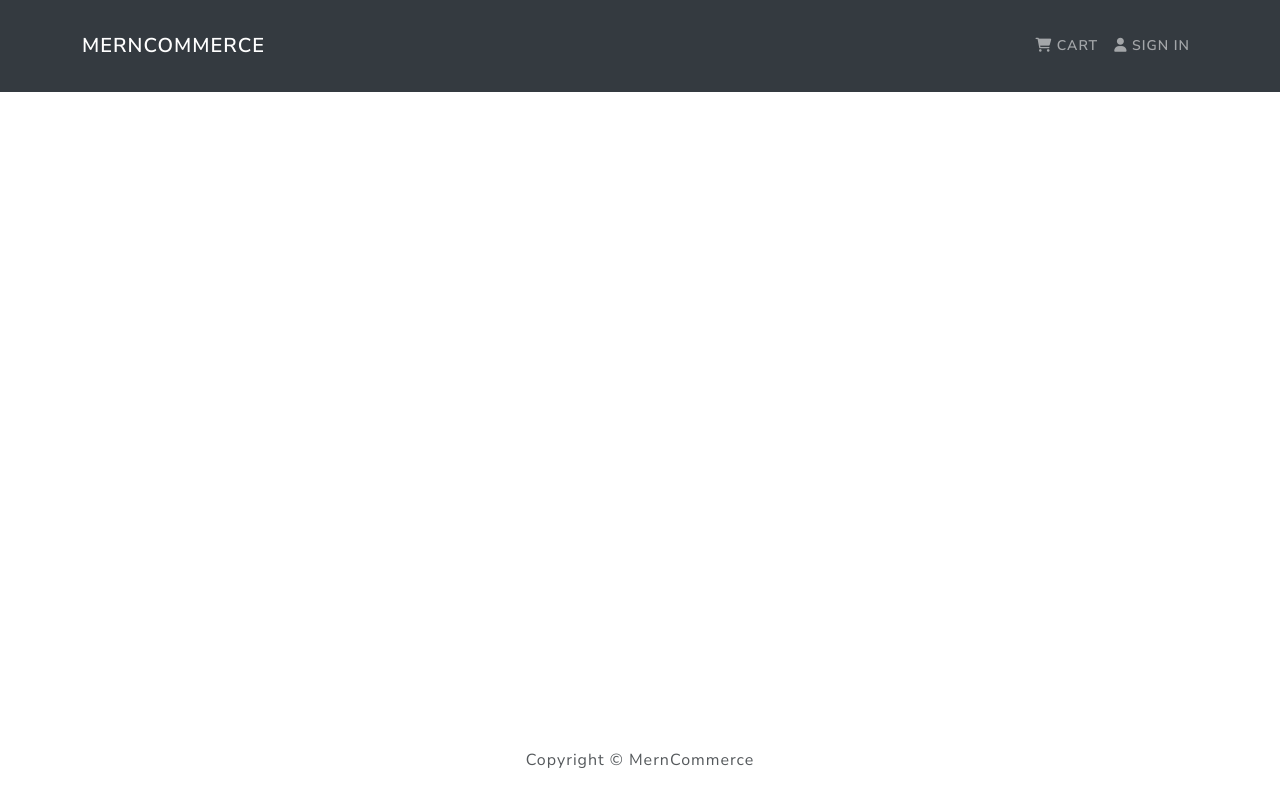
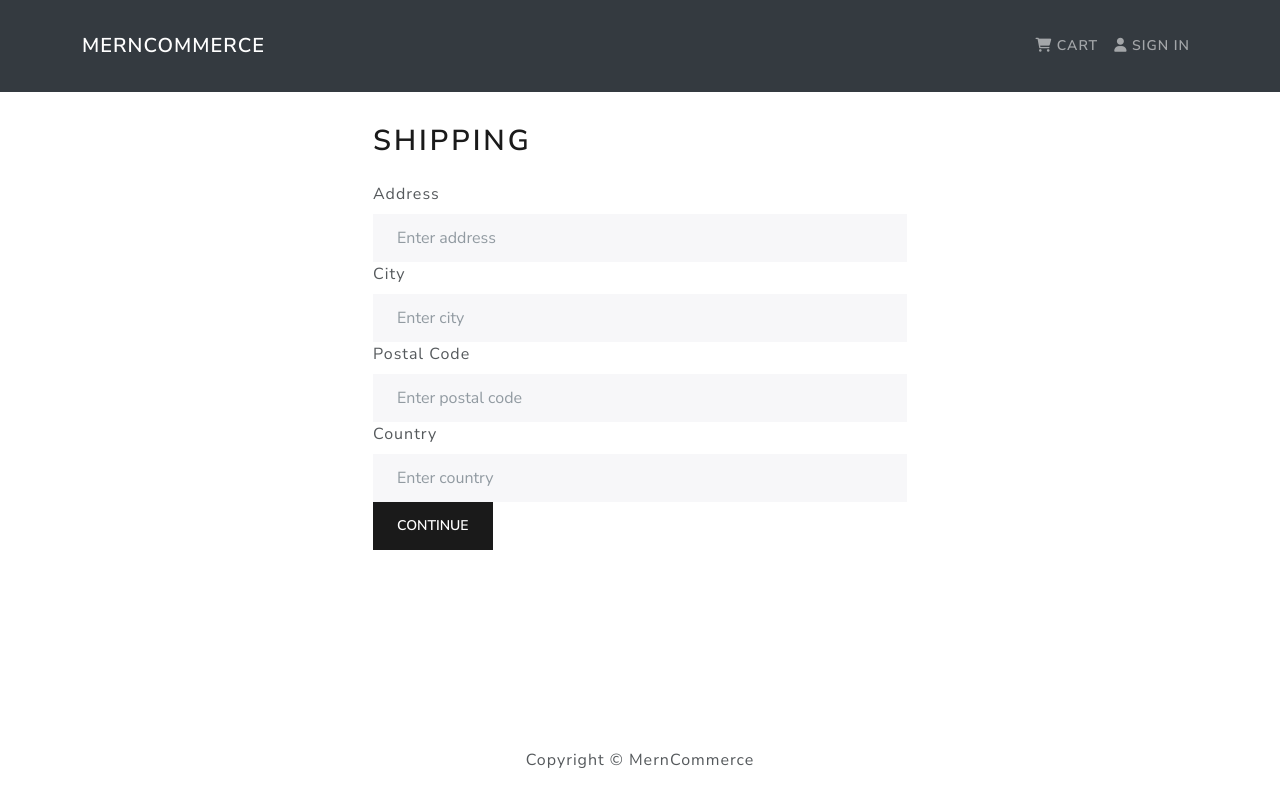
Before and after one commit to NewsonThokchom/MernEcommerce, a React (Create React App) app in the folder frontend/: page /shipping in a window 1280 px wide. Built offline with nearby package versions, Linux system fonts and the light colour scheme.

Commit message:
Shipping Address and Save Address

```diff
--- a/frontend/src/App.js
+++ b/frontend/src/App.js
@@ -9,6 +9,7 @@
 import LoginScreen from './screens/LoginScreen';
 import RegisterScreen from './screens/RegisterScreen';
 import ProfileScreen from './screens/ProfileScreen';
+import ShippingScreen from './screens/ShippingScreen';
 
 const App = () => {
   return (
@@ -32,6 +33,7 @@
             <Route path="/login" element={<LoginScreen />} />
             <Route path="/register" element={<RegisterScreen />} />
             <Route path="/profile" element={<ProfileScreen />} />
+            <Route path="/shipping" element={<ShippingScreen />} />
 
           </Routes>
           {/* <HomeScreen /> */}
--- a/frontend/src/actions/cartActions.js
+++ b/frontend/src/actions/cartActions.js
@@ -28,3 +28,12 @@
 
     localStorage.setItem('cartItems', JSON.stringify(getState().cart.cartItems))
 }
+
+export const saveShippingAddress = (data) => (dispatch) => {
+    dispatch({
+        type: 'CART_SAVE_SHIPPING_ADDRESS',
+        payload: data,
+    })
+
+    localStorage.setItem('shippingAddress', JSON.stringify(data))
+}
--- a/frontend/src/components/Header.js
+++ b/frontend/src/components/Header.js
@@ -3,16 +3,17 @@
 import { LinkContainer } from 'react-router-bootstrap'
 import { Navbar, Nav, Container, NavDropdown } from 'react-bootstrap'
 import { logout } from '../actions/userActions.js'
-
+import { useNavigate } from 'react-router-dom'
 
 const Header = () => {
     const dispatch = useDispatch()
-
+    const navigate = useNavigate()
     const userLogin = useSelector(state => state.userLogin)
     const { userInfo } = userLogin
 
     const logoutHandler = () => {
         dispatch(logout())
+        navigate('/login')
     }
 
     return (
--- a/frontend/src/constants/cartConstants.js
+++ b/frontend/src/constants/cartConstants.js
@@ -1,2 +1,4 @@
 export const CART_ADD_ITEM = 'CART_ADD_ITEM'
 export const CART_REMOVE_ITEM = 'CART_REMOVE_ITEM'
+
+export const CART_SAVE_SHIPPING_ADDRESS = 'CART_SAVE_SHIPPING_ADDRESS'
--- a/frontend/src/reducers/cartReducers.js
+++ b/frontend/src/reducers/cartReducers.js
@@ -1,6 +1,6 @@
-import { CART_ADD_ITEM, CART_REMOVE_ITEM } from '../constants/cartConstants'
+import { CART_ADD_ITEM, CART_REMOVE_ITEM, CART_SAVE_SHIPPING_ADDRESS } from '../constants/cartConstants'
 
-export const cartReducer = (state = { cartItems: [] }, action) => {
+export const cartReducer = (state = { cartItems: [], shippingAddress: {} }, action) => {
 
     switch (action.type) {
         case CART_ADD_ITEM:
@@ -23,6 +23,12 @@
                 ...state,
                 cartItems: state.cartItems.filter(x => x.product !== action.payload)
             }
+
+        case CART_SAVE_SHIPPING_ADDRESS:
+            return {
+                ...state,
+                shippingAddress: action.payload,
+            }
         default:
             return state
 
--- a/frontend/src/screens/CartScreen.js
+++ b/frontend/src/screens/CartScreen.js
@@ -34,10 +34,10 @@
         dispatch(removeFromCart(id))
     }
 
+
     const checkoutHandler = () => {
-        console.log('Checkout')
+        // history.push('/login?redirect=shipping')
         navigate('/login?redirect=shipping')
-
     }
 
     return <Row>
@@ -108,7 +108,7 @@
             <Card>
                 <ListGroup variant="flush">
                     <ListGroup.Item>
-                        <h2>Sub Total ({cartItems.reduce((acc, item) => acc + item.qty, 0)}) items</h2>
+                        <h2>Sub Total ({cartItems.reduce((acc, item) => parseFloat(acc) + parseFloat(item.qty), 0)}) items</h2>
 
                         ${cartItems.reduce((acc, item) => acc + item.qty * item.price, 0).toFixed(2)}
                     </ListGroup.Item>
--- a/frontend/src/screens/LoginScreen.js
+++ b/frontend/src/screens/LoginScreen.js
@@ -2,7 +2,7 @@
 import React, { useEffect, useState } from 'react'
 import { Col, Form, Row, Button } from 'react-bootstrap'
 import { useDispatch, useSelector } from 'react-redux'
-import { Link, useLocation, useNavigate } from 'react-router-dom'
+import { Link, useNavigate, useSearchParams } from 'react-router-dom'
 import FormContainer from '../components/FormContainer'
 import Message from '../components/Message'
 import { login } from '../actions/userActions.js'
@@ -19,21 +19,17 @@
     const { loading, error, userInfo } = userLogin
 
     // const redirect = location.search ? location.search.split('=')[1] : '/'
-    // console.log(redirect)
-
-    let redirect = useLocation()
-
+    const [searchParams] = useSearchParams() //useSearcgParams to get query string in react router dom v6
+    let redirect = searchParams.get('redirect')
     // const [redirect] = useSearchParams();
-    redirect = redirect.search ? redirect.pathname : '/'
-
     let navigate = useNavigate();
 
 
     useEffect(() => {
         if (userInfo) {
-            navigate(redirect)
-            // navigate('/')
-            console.log(redirect)
+            // console.log(redirect)
+            redirect ? navigate(`/${redirect}`) : navigate('/')
+            // navigate(`/${redirect}`)
         }
     }, [navigate, userInfo, redirect])
 
@@ -72,12 +68,13 @@
 
             <Row className='py-3'>
                 <Col>New Customer?{' '}
-                    {/* <Link to={redirect ? `/register?redirect=${redirect}` : '/register'}> */}
+                    {/* <Link to={redirect ? `/ register ? redirect = ${ redirect }` : '/register'}> */}
                     {/* <Link to={'/register'}> */}
-                    {/* <Link to={redirect ? `/register?redirect=${redirect}` : '/register'}> */}
+                    {/* <Link to={redirect ? `/ register ? redirect = ${ redirect }` : '/register'}> */}
                     {/* Register
                     </Link> */}
 
+                    {/* <Link to={redirect ? `/register ? redirect = ${redirect}` : '/register'}> */}
                     <Link to={redirect ? `/register?redirect=${redirect}` : '/register'}>
                         Register
                     </Link>
--- a/frontend/src/screens/RegisterScreen.js
+++ b/frontend/src/screens/RegisterScreen.js
@@ -1,7 +1,7 @@
 import React, { useEffect, useState } from 'react'
 import { Form, Button, Row, Col } from 'react-bootstrap'
 import { useDispatch, useSelector } from 'react-redux'
-import { Link, useLocation, useNavigate } from 'react-router-dom'
+import { Link, useNavigate, useSearchParams } from 'react-router-dom'
 import { register } from '../actions/userActions.js'
 import FormContainer from '../components/FormContainer'
 import Loader from '../components/Loader'
@@ -21,8 +21,12 @@
     const userRegister = useSelector((state) => state.userRegister)
     const { loading, error, userInfo } = userRegister
 
-    let redirect = useLocation()
-    redirect = redirect.search ? redirect.pathname : '/'
+    // let redirect = useLocation()
+    // redirect = redirect.search ? redirect.pathname : '/'
+
+    // const redirect = location.search ? location.search.split('=')[1] : '/'
+    const [searchParams] = useSearchParams() //useSearcgParams to get query string in react router dom v6
+    let redirect = searchParams.get('redirect')
 
     // str.split("_").pop() //remove character from a string
 
--- /dev/null
+++ b/frontend/src/screens/ShippingScreen.js
@@ -0,0 +1,80 @@
+import React, { useState } from 'react'
+import { useNavigate } from 'react-router-dom'
+import { useDispatch, useSelector, } from 'react-redux'
+import { Form, Button } from 'react-bootstrap'
+import FormContainer from '../components/FormContainer'
+import { saveShippingAddress } from '../actions/cartActions'
+
+const ShippingScreen = () => {
+
+    const cart = useSelector((state) => state.cart)
+    const { shippingAddress } = cart
+
+    const [address, setAddress] = useState(shippingAddress.address)
+    const [city, setCity] = useState(shippingAddress.city)
+    const [postalCode, setPostalCode] = useState(shippingAddress.postalCode)
+    const [country, setCountry] = useState(shippingAddress.country)
+
+    const dispatch = useDispatch()
+    const navigate = useNavigate()
+
+    const submitHandler = (e) => {
+        e.preventDefault()
+        dispatch(saveShippingAddress({ address, city, postalCode, country }))
+
+        navigate('/payment')
+    }
+
+    return (
+        <FormContainer>
+            <h1>Shipping</h1>
+
+            <Form onSubmit={submitHandler}>
+
+                <Form.Group controlId='address'>
+                    <Form.Label>Address</Form.Label>
+                    <Form.Control
+                        type='text'
+                        placeholder='Enter address'
+                        required
+                        onChange={(e) => setAddress(e.target.value)}
+                    ></Form.Control>
+                </Form.Group>
+
+                <Form.Group controlId='city'>
+                    <Form.Label>City</Form.Label>
+                    <Form.Control
+                        type='text'
+                        placeholder='Enter city'
+                        required
+                        onChange={(e) => setCity(e.target.value)}
+                    ></Form.Control>
+                </Form.Group>
+
+                <Form.Group controlId='postalCode'>
+                    <Form.Label>Postal Code</Form.Label>
+                    <Form.Control
+                        type='text'
+                        placeholder='Enter postal code'
+                        required
+                        onChange={(e) => setPostalCode(e.target.value)}
+                    ></Form.Control>
+                </Form.Group>
+
+                <Form.Group controlId='country'>
+                    <Form.Label>Country</Form.Label>
+                    <Form.Control
+                        type='text'
+                        placeholder='Enter country'
+                        required
+                        onChange={(e) => setCountry(e.target.value)}
+                    ></Form.Control>
+                </Form.Group>
+
+                <Button type='submit'>Continue</Button>
+            </Form>
+        </FormContainer>
+    )
+}
+
+export default ShippingScreen
--- a/frontend/src/store.js
+++ b/frontend/src/store.js
@@ -28,9 +28,16 @@
     ? JSON.parse(localStorage.getItem('userInfo'))
     : null
 
+const shippingAddressFromStorage = localStorage.getItem('shippingAddress')
+    ? JSON.parse(localStorage.getItem('shippingAddress'))
+    : {}
 
 const initialState = {
-    cart: { cartItems: cartItemsFromStorage },
+    cart: {
+        cartItems: cartItemsFromStorage,
+        shippingAddress: shippingAddressFromStorage
+    },
+
     userLogin: { userInfo: userInfoFromStorage },
 }
 
```
